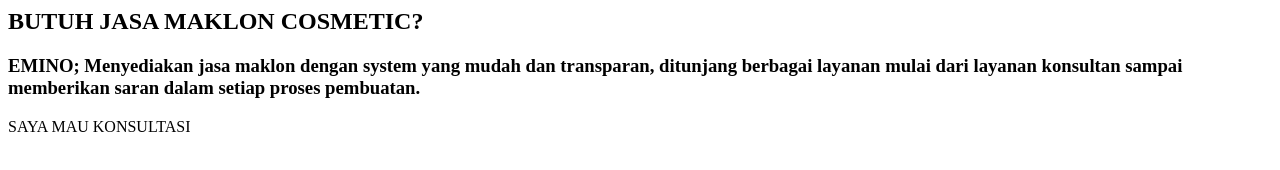
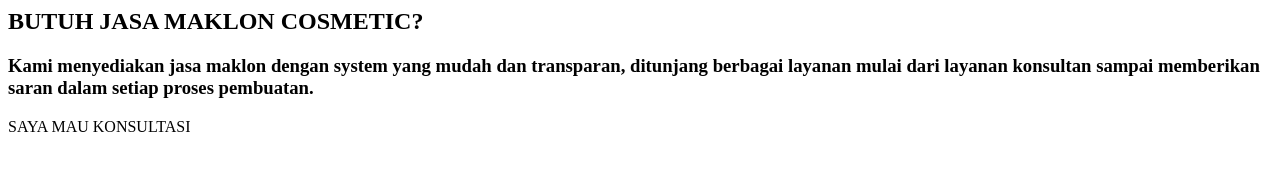
Before and after one commit to nickyannisad/tugas-kelompok-D02, a plain HTML site: page index.html in a window 1280 px wide. Drawn offline with Linux system fonts and the light colour scheme.

Commit message:
Update index.html

```diff
--- a/index.html
+++ b/index.html
@@ -3,7 +3,7 @@
       <div class="container">
         <div class="heading">
           <h2>BUTUH JASA MAKLON COSMETIC?</h2>
-          <h3>EMINO; Menyediakan jasa maklon dengan system yang mudah dan transparan, ditunjang berbagai layanan mulai dari layanan konsultan sampai memberikan saran dalam setiap proses pembuatan.</h3>
+          <h3>Kami menyediakan jasa maklon dengan system yang mudah dan transparan, ditunjang berbagai layanan mulai dari layanan konsultan sampai memberikan saran dalam setiap proses pembuatan.</h3>
         </div>
         <span class="btn message">SAYA MAU KONSULTASI</span>
       </div>
```
